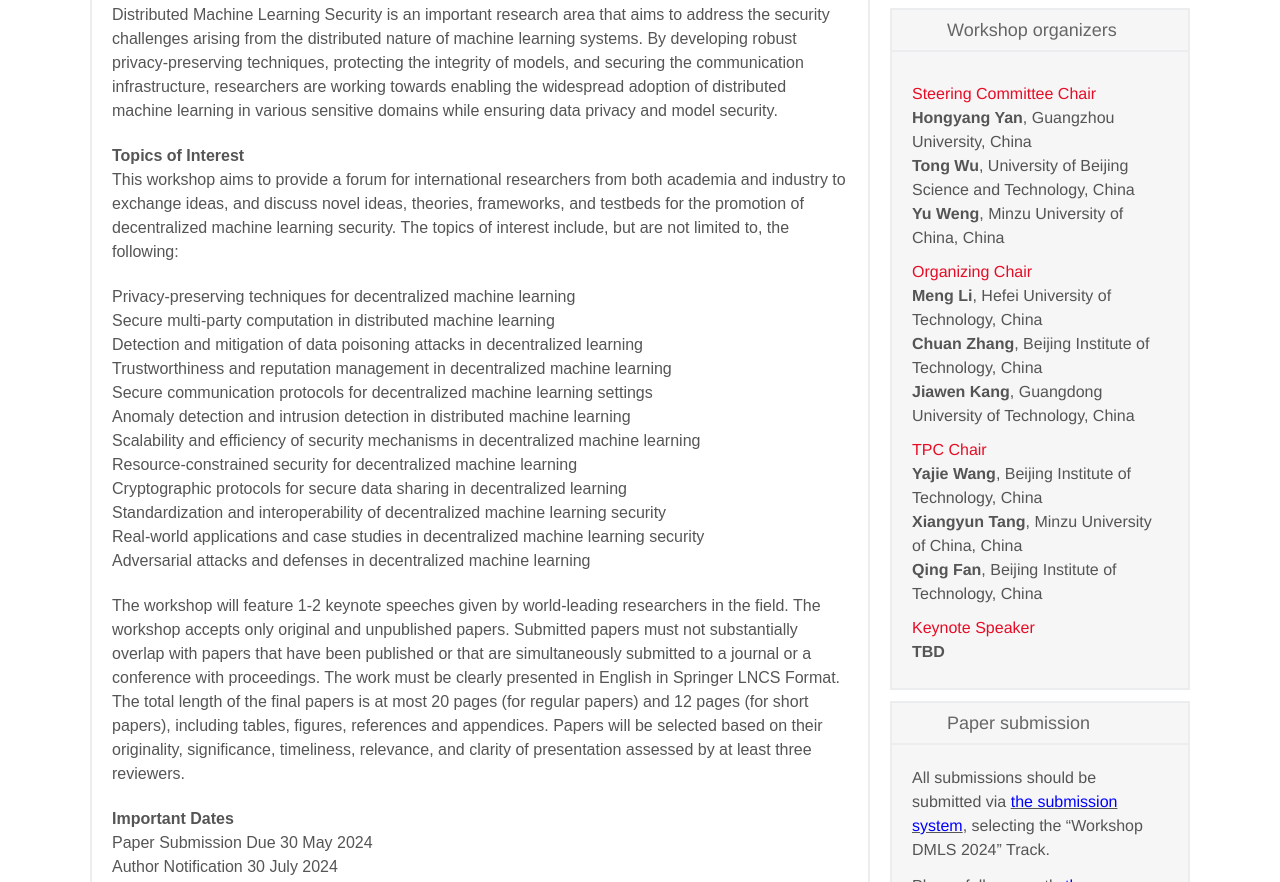
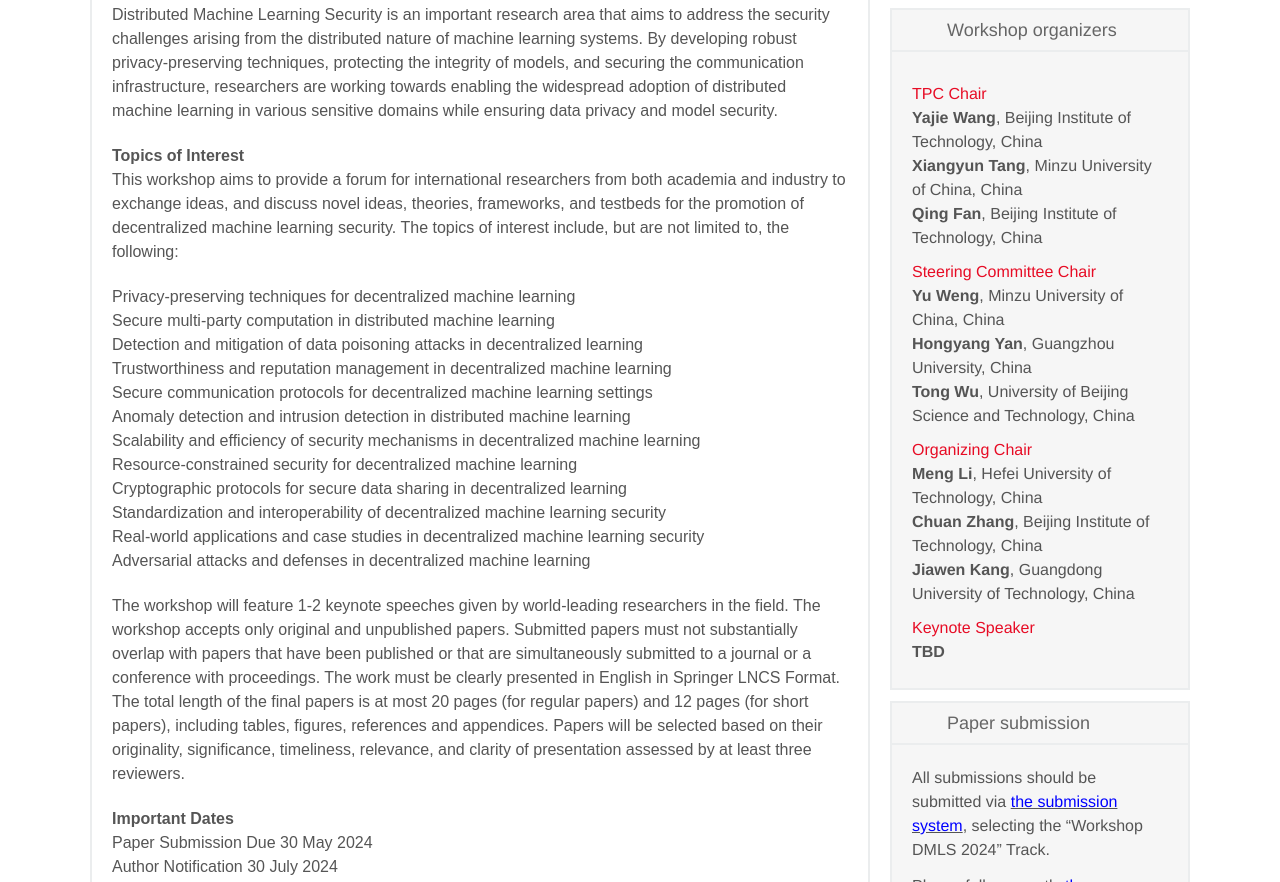
Before and after one commit to dmls2024/DMLS2024.github.io, a plain HTML site: page index.html in a window 1280 px wide. Shown: the part 1206-2088 px from the top of the page. Drawn offline with Linux system fonts and the light colour scheme; a web font is replaced by a local one.

Commit message:
Update chair reposition

```diff
--- a/index.html
+++ b/index.html
@@ -529,14 +529,28 @@
                         style="text-size-adjust:none;margin:0px;padding:5px 0px;zoom:1;color:#555555;font-family:&quot;PT Sans&quot;, &quot;Helvetica Neue&quot;, Helvetica, Arial, &quot;Hiragino Sans GB&quot;, &quot;Microsoft Yahei&quot;, 微软雅黑;font-size:16px;text-wrap:wrap;">
                         <p class="red"
                             style="text-size-adjust:none;margin-top:0px;margin-bottom:0px;padding:0px;color:#E70C25;">
+                            TPC Chair
+                        </p>
+                        <p class="fb"
+                            style="text-size-adjust:none;margin-top:0px;margin-bottom:0px;padding:0px;font-weight:bold;">
+                            Yajie Wang<span style="font-weight: 400;">, Beijing Institute of Technology,
+                                China</span><br>
+                            Xiangyun Tang<span style="font-weight: 400;">, Minzu University of China, China</span><br>
+                            Qing Fan<span style="font-weight: 400;">, Beijing Institute of Technology, China</span>
+                        </p>
+                    </div>
+                    <div class="item clearfix"
+                        style="text-size-adjust:none;margin:0px;padding:5px 0px;zoom:1;color:#555555;font-family:&quot;PT Sans&quot;, &quot;Helvetica Neue&quot;, Helvetica, Arial, &quot;Hiragino Sans GB&quot;, &quot;Microsoft Yahei&quot;, 微软雅黑;font-size:16px;text-wrap:wrap;">
+                        <p class="red"
+                            style="text-size-adjust:none;margin-top:0px;margin-bottom:0px;padding:0px;color:#E70C25;">
                             Steering Committee Chair
                         </p>
                         <p class="fb"
                             style="text-size-adjust:none;margin-top:0px;margin-bottom:0px;padding:0px;font-weight:bold;">
+                            Yu Weng<span style="font-weight: 400;">, Minzu University of China, China</span><br>
                             Hongyang Yan<span style="font-weight: 400;">, Guangzhou University, China</span><br>
                             Tong Wu<span style="font-weight: 400;">, University of Beijing Science and Technology,
-                                China</span><br>
-                            Yu Weng<span style="font-weight: 400;">, Minzu University of China, China</span>
+                                China</span>
                         </p>
                     </div>
                     <div class="item clearfix"
@@ -552,20 +566,6 @@
                                 China</span><br>
                             Jiawen Kang<span style="font-weight: 400;">, Guangdong University of Technology,
                                 China</span>
-                        </p>
-                    </div>
-                    <div class="item clearfix"
-                        style="text-size-adjust:none;margin:0px;padding:5px 0px;zoom:1;color:#555555;font-family:&quot;PT Sans&quot;, &quot;Helvetica Neue&quot;, Helvetica, Arial, &quot;Hiragino Sans GB&quot;, &quot;Microsoft Yahei&quot;, 微软雅黑;font-size:16px;text-wrap:wrap;">
-                        <p class="red"
-                            style="text-size-adjust:none;margin-top:0px;margin-bottom:0px;padding:0px;color:#E70C25;">
-                            TPC Chair
-                        </p>
-                        <p class="fb"
-                            style="text-size-adjust:none;margin-top:0px;margin-bottom:0px;padding:0px;font-weight:bold;">
-                            Yajie Wang<span style="font-weight: 400;">, Beijing Institute of Technology,
-                                China</span><br>
-                            Xiangyun Tang<span style="font-weight: 400;">, Minzu University of China, China</span><br>
-                            Qing Fan<span style="font-weight: 400;">, Beijing Institute of Technology, China</span>
                         </p>
                     </div>
                     <!-- <span
@@ -608,7 +608,8 @@
                                 <p class="fb"
                                     style="text-size-adjust:none;margin-top:0px;margin-bottom:0px;padding:0px;font-weight:500;">
                                     All submissions should be submitted via <u><a
-                                            href="https://easychair.org/my/conference?conf=ica3pp0" style="color: blue;">the
+                                            href="https://easychair.org/my/conference?conf=ica3pp0"
+                                            style="color: blue;">the
                                             submission system</a></u>, selecting the “Workshop DMLS 2024” Track.
                                 </p>
                             </div>
```
